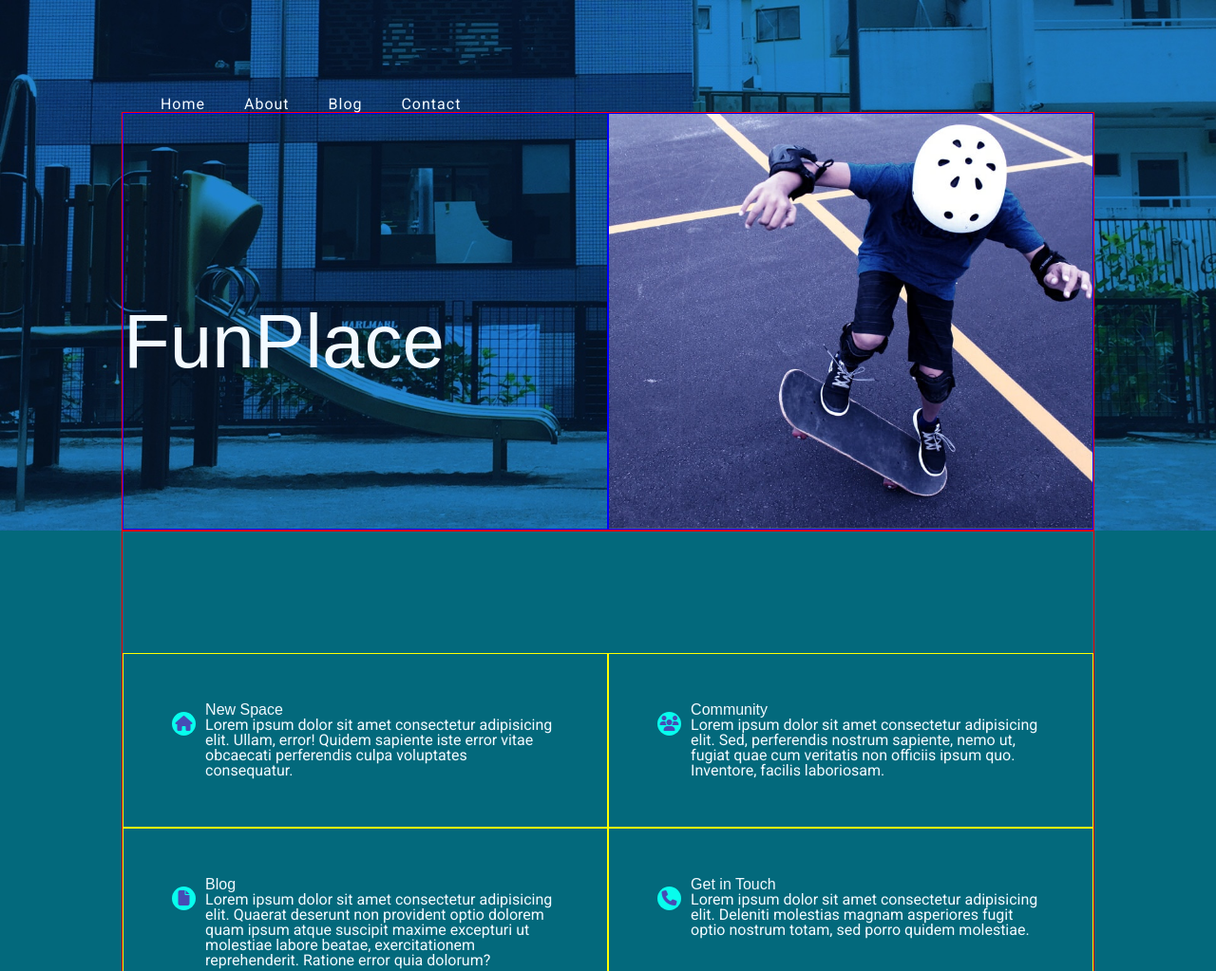
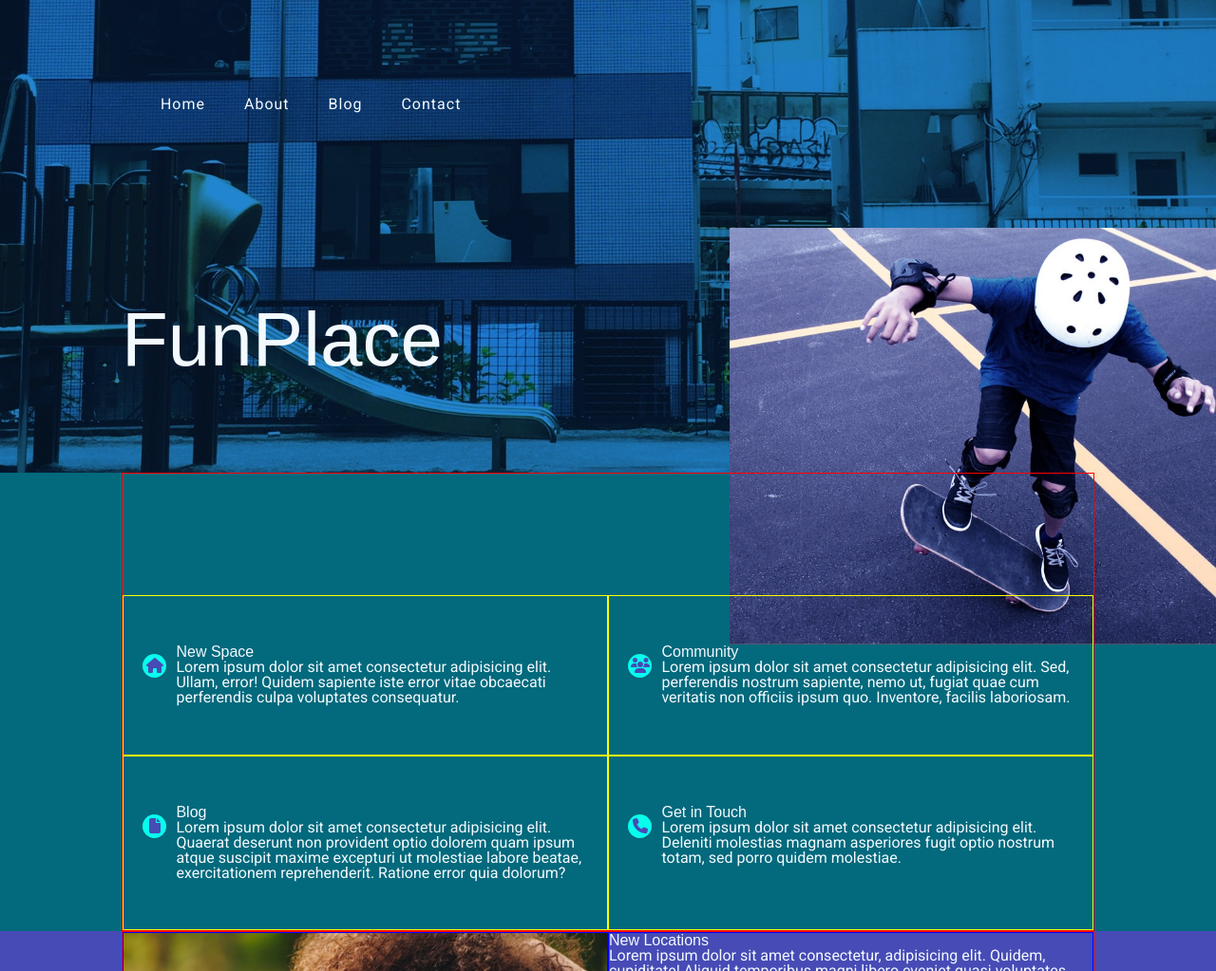
Before and after one commit to kingofkaties/katie-king-project-two, a plain HTML site: page index.html in a window 1280 px wide. Shown: the top 1023 px of the page at 95% size. Drawn offline with Linux system fonts and the light colour scheme; a web font is replaced by a local one.

Commit message:
Removed flexbox from h1+overlap image

```diff
--- a/index.html
+++ b/index.html
@@ -24,13 +24,7 @@
                     <li><a href="Contact">Contact</a></li>
                 </ul>
             </nav>
-            <div class="flex-container">
-                <h1 class="flex-item">FunPlace</h1>
-                <!-- header overlay img -->
-                <div class="flex-item">
-                    <img src="./assets/home-box-header.jpg" alt="Kid in white helmet, elbow pads, and knee pads riding a skateboard on a driveway">
-                </div>
-            </div>
+            <h1>FunPlace</h1>
         </div>
     </header>
 
@@ -38,7 +32,13 @@
     <!-- MAIN BEGINS -->
 
     <main>
-        <section class="inner-wrapper icons-flex">
+        <section>
+            <!-- header overlay img -->
+            <div class="header-overlap">
+                <img src="./assets/home-box-header.jpg" alt="Kid in white helmet, elbow pads, and knee pads riding a skateboard on a driveway">
+            </div>
+            <div class="inner-wrapper icons-flex">
+
                 <div class="text-box">
                     <!-- new space -->
                     <div class="icon-background">
@@ -78,6 +78,7 @@
                     <div class="text">
                         <h2>Get in Touch</h2>
                         <p>Lorem ipsum dolor sit amet consectetur adipisicing elit. Deleniti molestias magnam asperiores fugit optio nostrum totam, sed porro quidem molestiae.</p>
+                    </div>
                 </div>
             </div>
         </section>
--- a/styles/sass/_header.scss
+++ b/styles/sass/_header.scss
@@ -5,15 +5,17 @@ header {
     position: relative;
 }
 
-
-header .flex-container {
+header ul {
     display: flex;
-    border: 1px solid red;
-    .flex-item {
-        border: 1px solid blue;
-        flex-basis: 50%;
-        img {
-            right: 0;
-        }
+    justify-content: flex-start;
+    padding-top: 10%;
+    li {
+        margin-left: 4%;
     }
 }
+
+h1 {
+    padding-top: 200px;
+    padding-bottom: 100px;
+    // max-width: 50%;
+}
--- a/styles/sass/_home.scss
+++ b/styles/sass/_home.scss
@@ -18,20 +18,6 @@
 //     }
 // }
 
-header ul {
-    display: flex;
-    justify-content: flex-start;
-    padding-top: 10%;
-    li {
-        margin-left: 4%;
-    }
-}
-
-h1 {
-    padding-top: 200px;
-    padding-bottom: 100px;
-    // max-width: 50%;
-}
 
 // header div img {
 //     width: 45%;
@@ -51,12 +37,20 @@ h1 {
     display: flex;
     flex-wrap: wrap;
     padding-top: 10%;
+    position: relative;
+}
+
+.header-overlap {
+    width: 40%;
+    position: absolute;
+    right: 0;
+    top: 30%;
 }
 
 .text-box {
     border: 1px solid yellow;
     display: flex;
-    padding: 5%;
+    padding: 5% 2%;
     flex: 1 0 50%;
 }
 
```
Also changed, not shown: styles/styles.css. Lines whose indentation alone changed are shown as unchanged.
